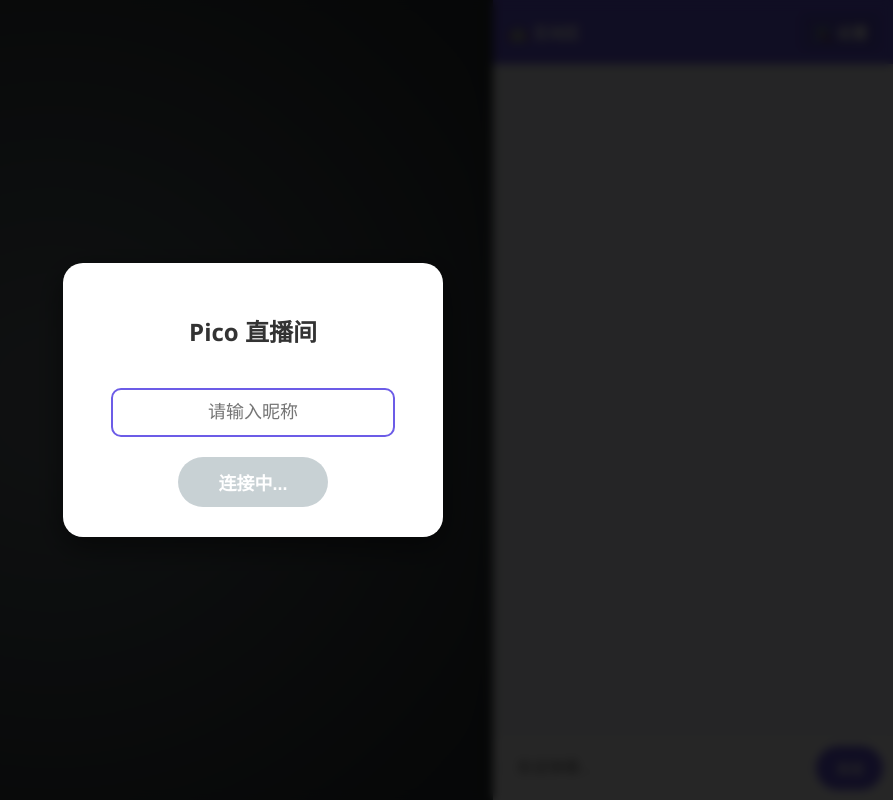
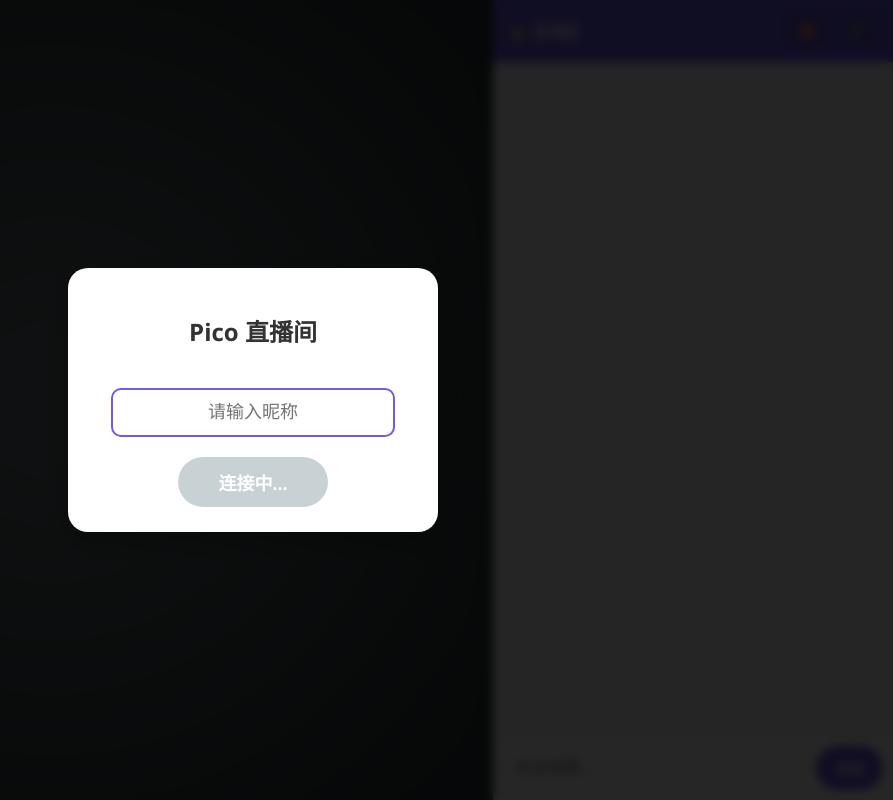
Before and after one commit to yk-CNMB/ai-pi-companion, a Flask app: page /pico/1762630617 in a window 1280 px wide. Shown: the whole page, without its empty margins (387-1280 px from the left). Run offline with Flask 3, Linux system fonts and the light colour scheme; some libraries are stand-ins or nearby versions.

Commit message:
Update chat.html

```diff
--- a/templates/chat.html
+++ b/templates/chat.html
@@ -4,131 +4,170 @@
     <meta charset="UTF-8">
     <meta name="viewport" content="width=device-width, initial-scale=1.0, maximum-scale=1.0, user-scalable=no">
     <title>Pico Studio</title>
+    <!-- 核心库 -->
     <script src="/static/js/live2d.min.js"></script>
     <script src="/static/js/live2dcubismcore.min.js"></script>
     <script src="/static/js/pixi.min.js"></script>
     <script src="/static/js/index.min.js"></script>
+    <script src="https://cdnjs.cloudflare.com/ajax/libs/socket.io/4.7.5/socket.io.js"></script>
     <style>
-        /* --- 样式 (精简版，功能不变) --- */
-        body{font-family:"Segoe UI",sans-serif;margin:0;padding:0;height:100vh;background-color:#2d3436;display:flex;flex-direction:row;overflow:hidden;color:#333}
-        #stage-container{flex:1;position:relative;background-image:radial-gradient(circle,#636e72 10%,#2d3436 90%);overflow:hidden;cursor:move}
-        #live2d-canvas{position:absolute;top:0;left:0;width:100%;height:100%}
-        #chat-container{width:400px;display:flex;flex-direction:column;background:rgba(255,255,255,0.95);z-index:2;box-shadow:-5px 0 15px rgba(0,0,0,0.2)}
-        @media(max-width:768px){body{flex-direction:column}#stage-container{flex:4}#chat-container{width:100%;flex:6}}
-        #header{background:#6c5ce7;color:white;padding:15px;text-align:center;font-weight:bold;position:relative;display:flex;justify-content:space-between;align-items:center}
-        #studio-btn{cursor:pointer;padding:5px 10px;background:rgba(0,0,0,0.1);border-radius:5px}
-        #chat-window{flex:1;overflow-y:auto;padding:15px;background:#f5f7fa}
-        .message-container{display:flex;margin-bottom:15px;flex-direction:column}
-        .message-info{font-size:12px;color:#999;margin-bottom:4px;padding:0 5px}
-        .message-bubble{padding:10px 14px;border-radius:16px;max-width:85%;word-wrap:break-word;box-shadow:0 1px 2px rgba(0,0,0,0.1)}
-        .self{align-items:flex-end} .self .message-bubble{background:#6c5ce7;color:white;border-bottom-right-radius:4px}
-        .other{align-items:flex-start} .other .message-bubble{background:white;color:#333;border-bottom-left-radius:4px}
-        .pico{align-items:flex-start} .pico .message-info{color:#e84393;font-weight:bold} .pico .message-bubble{background:#fff0f6;color:#333;border:2px solid #f8a5c2;border-bottom-left-radius:4px}
-        .system{align-items:center;margin:10px 0} .system .message-bubble{background:#eee;color:#666;font-size:12px;padding:4px 12px;border-radius:12px;box-shadow:none}
-        #input-area{display:flex;padding:10px;background:white;border-top:1px solid #eee}
-        #user-input{flex:1;padding:12px;border:1px solid #ddd;border-radius:25px;font-size:16px;outline:none}
-        #send-btn{background:#6c5ce7;color:white;border:none;padding:0 20px;margin-left:10px;border-radius:25px;font-weight:bold}
-        #login-overlay{position:fixed;top:0;left:0;width:100%;height:100%;background:rgba(0,0,0,0.85);z-index:9999;display:flex;align-items:center;justify-content:center;backdrop-filter:blur(5px)}
-        #login-box{background:white;padding:30px;border-radius:20px;text-align:center;width:85%;max-width:320px;box-shadow:0 10px 30px rgba(0,0,0,0.5)}
-        #username-input{width:80%;padding:12px;margin:20px 0;border:2px solid #6c5ce7;border-radius:10px;font-size:18px;text-align:center;outline:none}
-        #login-btn{background:#6c5ce7;color:white;border:none;padding:12px 40px;border-radius:30px;font-size:18px;font-weight:bold;transition:all 0.3s}
-        #login-btn:disabled{background:#b2bec3;cursor:not-allowed;opacity:0.7}
-        #studio-overlay{position:fixed;top:0;left:0;width:100%;height:100%;background:rgba(0,0,0,0.85);z-index:8888;display:none;align-items:center;justify-content:center;backdrop-filter:blur(5px)}
-        .modal-box{background:white;padding:20px;border-radius:20px;width:90%;max-width:500px;max-height:80vh;overflow-y:auto}
-        .model-list{display:grid;grid-template-columns:repeat(auto-fill,minmax(90px,1fr));gap:10px;margin-top:10px}
-        .model-card{background:#f0f0f0;padding:10px;border-radius:8px;text-align:center;cursor:pointer;border:2px solid transparent}
-        .model-card.active{border-color:#6c5ce7;background:#e0dfff}
-        .btn-del{color:red;font-size:12px;display:block;margin-top:5px}
-        #toast-container{position:fixed;top:20px;left:50%;transform:translateX(-50%);z-index:10000}
-        .toast{background:rgba(0,0,0,0.8);color:white;padding:10px 20px;border-radius:25px;margin-bottom:10px;font-size:14px;animation:fadeOut 3s forwards}
-        @keyframes fadeOut{0%{opacity:1}80%{opacity:1}100%{opacity:0}}
-        .audio-player{margin-top:8px;height:32px;width:100%;opacity:0.8;border-radius:16px}
+        /* --- 布局样式 --- */
+        body { font-family: "Segoe UI", sans-serif; margin: 0; padding: 0; height: 100vh; background-color: #2d3436; display: flex; overflow: hidden; color: #333; }
+        #stage-container { flex: 1; position: relative; background-image: radial-gradient(circle, #636e72 10%, #2d3436 90%); overflow: hidden; cursor: move; }
+        #live2d-canvas { position: absolute; top:0; left:0; width:100%; height:100%; }
+        #chat-container { width: 400px; display: flex; flex-direction: column; background: rgba(255,255,255,0.95); z-index: 10; box-shadow: -5px 0 15px rgba(0,0,0,0.2); }
+        @media(max-width:768px) { body { flex-direction: column; } #stage-container { flex: 4; } #chat-container { width: 100%; flex: 6; } }
+
+        /* --- 头部按钮区 --- */
+        #header { background: #6c5ce7; color: white; padding: 15px; text-align: center; font-weight: bold; display: flex; justify-content: space-between; align-items: center; }
+        .header-btns { display: flex; gap: 10px; }
+        .icon-btn { cursor: pointer; padding: 5px 10px; background: rgba(0,0,0,0.1); border-radius: 5px; user-select: none; }
+        .icon-btn:hover { background: rgba(0,0,0,0.2); }
+
+        /* --- 聊天窗口 --- */
+        #chat-window { flex: 1; overflow-y: auto; padding: 15px; background: #f5f7fa; }
+        .message-container { display: flex; margin-bottom: 15px; flex-direction: column; }
+        .message-info { font-size: 12px; color: #999; margin-bottom: 4px; padding: 0 5px; }
+        .message-bubble { padding: 10px 14px; border-radius: 16px; max-width: 85%; word-wrap: break-word; box-shadow: 0 1px 2px rgba(0,0,0,0.1); }
+        .self { align-items: flex-end; } .self .message-bubble { background: #6c5ce7; color: white; border-bottom-right-radius: 4px; }
+        .other { align-items: flex-start; } .other .message-bubble { background: white; color: #333; border-bottom-left-radius: 4px; }
+        .pico { align-items: flex-start; } .pico .message-info { color: #e84393; font-weight: bold; } .pico .message-bubble { background: #fff0f6; color: #333; border: 2px solid #f8a5c2; border-bottom-left-radius: 4px; }
+        .system { align-items: center; margin: 10px 0; } .system .message-bubble { background: #eee; color: #666; font-size: 12px; padding: 4px 12px; border-radius: 12px; box-shadow: none; }
+        .audio-player { margin-top: 8px; height: 32px; width: 100%; opacity: 0.8; border-radius: 16px; }
+
+        /* --- 输入区 --- */
+        #input-area { display: flex; padding: 10px; background: white; border-top: 1px solid #eee; }
+        #user-input { flex: 1; padding: 12px; border: 1px solid #ddd; border-radius: 25px; font-size: 16px; outline: none; }
+        #send-btn { background: #6c5ce7; color: white; border: none; padding: 0 20px; margin-left: 10px; border-radius: 25px; font-weight: bold; }
+
+        /* --- 浮层 (登录 & 工作室) --- */
+        .overlay { position: fixed; top:0; left:0; width:100%; height:100%; background:rgba(0,0,0,0.85); z-index:9999; display:flex; align-items:center; justify-content:center; backdrop-filter:blur(5px); }
+        .modal-box { background: white; padding: 25px; border-radius: 20px; width: 90%; max-width: 500px; max-height: 80vh; overflow-y: auto; box-shadow: 0 10px 30px rgba(0,0,0,0.3); }
+        #login-overlay { z-index: 10000; }
+        #studio-overlay { display: none; z-index: 9000; }
+        #username-input { width: 80%; padding: 12px; margin: 20px 0; border: 2px solid #6c5ce7; border-radius: 10px; font-size: 18px; text-align: center; outline: none; }
+        #login-btn { background: #6c5ce7; color: white; border: none; padding: 12px 40px; border-radius: 30px; font-size: 18px; font-weight: bold; }
+        #login-btn:disabled { background: #b2bec3; opacity: 0.7; }
+        .model-list { display: grid; grid-template-columns: repeat(auto-fill, minmax(90px, 1fr)); gap: 10px; margin-top: 10px; }
+        .model-card { background: #f0f0f0; padding: 10px; border-radius: 8px; text-align: center; cursor: pointer; border: 2px solid transparent; }
+        .model-card.active { border-color: #6c5ce7; background: #e0dfff; }
+        .btn-del { color: red; font-size: 12px; display: block; margin-top: 5px; }
+        .chip { background: #eee; padding: 5px 10px; border-radius: 15px; cursor: pointer; margin: 5px; display: inline-block; }
+
+        /* --- Toast --- */
+        #toast-container { position: fixed; top: 20px; left: 50%; transform: translateX(-50%); z-index: 11000; }
+        .toast { background: rgba(0,0,0,0.8); color: white; padding: 10px 20px; border-radius: 25px; margin-bottom: 10px; animation: fadeOut 3s forwards 2s; }
+        @keyframes fadeOut { to { opacity: 0; visibility: hidden; } }
     </style>
 </head>
 <body>
     <div id="toast-container"></div>
-    <div id="login-overlay"><div id="login-box"><h2>Pico 直播间</h2><input id="username-input" placeholder="请输入昵称" maxlength="10" autocomplete="off"><br><button id="login-btn" disabled>连接中...</button></div></div>
-    <div id="studio-overlay"><div class="modal-box"><div style="display:flex;justify-content:space-between;margin-bottom:15px;"><h3>🛠️ 工作室</h3><button onclick="document.getElementById('studio-overlay').style.display='none'" style="border:none;background:none;font-size:24px;">×</button></div><div id="model-list" class="model-list">加载中...</div><hr><h3>🧠 人设编辑</h3><textarea id="persona-text" style="width:100%;height:100px;margin-bottom:10px;"></textarea><button id="save-persona-btn" style="width:100%;padding:10px;background:#6c5ce7;color:white;border:none;border-radius:10px;">保存人设</button><hr><h3>☁️ 下载更多</h3><div style="display:flex;gap:10px;flex-wrap:wrap;"><button onclick="dlModel('Mao')">Mao</button><button onclick="dlModel('Natori')">Natori</button><button onclick="dlModel('Rice')">Rice</button><button onclick="dlModel('Wanko')">Wanko</button></div></div></div>
+    <!-- 登录层 -->
+    <div id="login-overlay" class="overlay"><div class="modal-box" style="text-align:center;max-width:320px"><h2>Pico 直播间</h2><input id="username-input" placeholder="请输入昵称" maxlength="12" autocomplete="off"><br><button id="login-btn" disabled>连接中...</button></div></div>
+    <!-- 工作室层 -->
+    <div id="studio-overlay" class="overlay"><div class="modal-box"><div style="display:flex;justify-content:space-between;margin-bottom:15px;"><h3>🛠️ 工作室</h3><button onclick="document.getElementById('studio-overlay').style.display='none'" style="border:none;background:none;font-size:24px;">×</button></div><div id="model-list" class="model-list">加载中...</div><hr><h3>🧠 人设编辑</h3><textarea id="persona-text" style="width:100%;height:100px;margin-bottom:10px;"></textarea><button id="save-persona-btn" style="width:100%;padding:10px;background:#6c5ce7;color:white;border:none;border-radius:10px;">保存人设</button><hr><h3>☁️ 下载更多</h3><div><span class="chip" onclick="dlModel('Mao')">Mao</span><span class="chip" onclick="dlModel('Natori')">Natori</span><span class="chip" onclick="dlModel('Rice')">Rice</span><span class="chip" onclick="dlModel('Wanko')">Wanko</span></div></div></div>
+
+    <!-- 主界面 -->
     <div id="stage-container"><canvas id="live2d-canvas"></canvas></div>
-    <div id="chat-container"><div id="header"><span id="room-title">🤖 互动区</span><div id="studio-btn">🛠️ 设置</div></div><div id="chat-window"></div><div id="input-area"><input id="user-input" placeholder="发送弹幕..."><button id="send-btn">发送</button></div></div>
+    <div id="chat-container">
+        <div id="header">
+            <span id="room-title">🤖 互动区</span>
+            <div class="header-btns">
+                <div id="reset-btn" class="icon-btn" title="模型归位">🎯</div>
+                <div id="studio-btn" class="icon-btn" title="工作室">🛠️</div>
+            </div>
+        </div>
+        <div id="chat-window"></div>
+        <div id="input-area"><input id="user-input" placeholder="发送弹幕..."><button id="send-btn">发送</button></div>
+    </div>
 
-    <script src="https://cdnjs.cloudflare.com/ajax/libs/socket.io/4.7.5/socket.io.js"></script>
     <script>
-        const socket = io({reconnection: true});
-        let app_pixi, model, myUser="", currentModelId="", audioContext, analyser, dataArray, isTalking=false, isDragging=false, dragData;
+        const socket = io({reconnection:true});
+        let app_pixi, model, myUser="", currentModelId="", audioCtx, analyser, dataArray, isTalking=false, isDragging=false, dragData;
 
-        // --- 连接状态监控 (核心修复) ---
+        // --- 连接 & 登录 ---
         const loginBtn = document.getElementById('login-btn');
-        socket.on('connect', () => {
-            // 连接成功，但按钮仍然禁用，等待 server_ready 信号
-            console.log("Socket connected, waiting for server ready...");
-        });
-        socket.on('server_ready', (d) => {
-            console.log("Server is ready!", d);
-            loginBtn.textContent = "进入直播间";
-            loginBtn.disabled = false;
-        });
+        socket.on('connect', () => {}); // 等待 server_ready
+        socket.on('server_ready', () => { loginBtn.textContent="进入直播间"; loginBtn.disabled=false; });
         socket.on('disconnect', () => { loginBtn.textContent="已断开..."; loginBtn.disabled=true; });
-
-        // --- 登录 ---
         loginBtn.onclick = () => {
             let n = document.getElementById('username-input').value.trim();
-            if(n) {
-                myUser = n;
-                loginBtn.disabled = true; loginBtn.textContent = "登录中...";
-                socket.emit('login', {username: n});
-                if(!audioContext) try{audioContext=new(window.AudioContext||window.webkitAudioContext)();analyser=audioContext.createAnalyser();analyser.fftSize=512;dataArray=new Uint8Array(analyser.frequencyBinCount);}catch(e){}
-            }
+            if(n) { myUser=n; loginBtn.disabled=true; loginBtn.textContent="登录中..."; socket.emit('login',{username:n}); initAudio(); }
         };
         socket.on('login_success', (d) => {
             document.getElementById('login-overlay').style.display='none';
-            document.getElementById('room-title').textContent=`🤖 ${d.current_model.name} (${myUser})`;
+            document.getElementById('room-title').textContent=`🤖 ${d.current_model.name}`;
             if(d.current_model.path) loadModel(d.current_model.path);
         });
         socket.on('login_failed', (d) => { alert(d.error); loginBtn.disabled=false; loginBtn.textContent="重试"; });
 
-        // --- Live2D ---
+        // --- Live2D 引擎 (含核心修复：绝对居中) ---
         async function loadModel(path) {
             if(!app_pixi) {
                 app_pixi = new PIXI.Application({ view:document.getElementById('live2d-canvas'), autoStart:true, resizeTo:document.getElementById('stage-container'), transparent:true });
-                app_pixi.stage.interactive=true; app_pixi.stage.on('pointerdown',onDragStart).on('pointerup',onDragEnd).on('pointerupoutside',onDragEnd).on('pointermove',onDragMove);
+                app_pixi.stage.interactive=true;
+                app_pixi.stage.on('pointerdown',onDragStart).on('pointerup',onDragEnd).on('pointerupoutside',onDragEnd).on('pointermove',onDragMove);
                 document.getElementById('stage-container').addEventListener('wheel',onWheel,{passive:false});
             }
             try {
                 if(model) app_pixi.stage.removeChild(model);
+                console.log("Load:", path);
                 model = await PIXI.live2d.Live2DModel.from(path);
                 app_pixi.stage.addChild(model);
-                resetModel();
+                resetModel(); // 加载完成后立即居中
                 app_pixi.ticker.remove(lipSync); app_pixi.ticker.add(lipSync);
                 if(model.internalModel.motionManager) model.internalModel.motionManager.startRandomMotion('Idle');
             } catch(e) { console.error(e); showToast("❌ 模型加载失败","error"); }
         }
-        function resetModel() { if(model&&app_pixi){ const st=document.getElementById('stage-container'); const sc=Math.min(st.clientWidth/model.width, st.clientHeight/model.height)*1.2; model.scale.set(sc); model.x=(st.clientWidth-model.width*sc)/2; model.y=st.clientHeight-model.height*sc+100; } }
-        window.onresize = resetModel;
+
+        // 【核心修复】绝对居中函数
+        function resetModel() {
+            if(!model||!app_pixi) return;
+            const st = document.getElementById('stage-container');
+            // 1. 先重置缩放，获取原始尺寸
+            model.scale.set(1);
+            // 2. 计算适配屏幕的安全缩放比 (留 20% 边距)
+            const scaleX = (st.clientWidth * 0.8) / model.width;
+            const scaleY = (st.clientHeight * 0.8) / model.height;
+            const safeScale = Math.min(scaleX, scaleY);
+            model.scale.set(safeScale);
+            // 3. 绝对居中计算
+            model.x = (st.clientWidth - model.width) / 2;
+            model.y = (st.clientHeight - model.height) / 2;
+            console.log("已归位:", model.x, model.y, safeScale);
+        }
+        // 绑定到右上角的🎯按钮
+        document.getElementById('reset-btn').onclick = resetModel;
+        window.addEventListener('resize', () => setTimeout(resetModel, 100)); // 窗口改变时延迟一点再重置
+
+        // 拖拽 & 缩放
         function onDragStart(e){ if(model){isDragging=true;dragData=e.data;model.alpha=0.8;} }
         function onDragEnd(){ isDragging=false;if(model)model.alpha=1; }
         function onDragMove(){ if(isDragging&&model){const p=dragData.getLocalPosition(model.parent);model.x=p.x-model.width/2;model.y=p.y-model.height/2;} }
         function onWheel(e){ e.preventDefault();if(model){model.scale.x*=(e.deltaY<0?1.1:0.9);model.scale.y=model.scale.x;} }
 
-        function lipSync() { if(!model||!analyser||!isTalking)return; analyser.getByteFrequencyData(dataArray); let sum=0; for(let i=0;i<dataArray.length;i++)sum+=dataArray[i]; if(model.internalModel?.coreModel) model.internalModel.coreModel.setParameterValueById('ParamMouthOpenY', Math.min(1.0,(sum/dataArray.length)/30)); }
-        function triggerMotion(emo) { if(!model?.internalModel?.motionManager)return; try{ let m=model.internalModel.motionManager; switch(emo){ case 'HAPPY':m.startRandomMotion(m.motionGroups.includes('Charm')?'Charm':'TapBody');break; case 'ANGRY':case 'SHOCK':m.startRandomMotion(m.motionGroups.includes('Shame')?'Shame':'Shake');break; default:m.startRandomMotion('Idle'); } if(model.internalModel.settings.expressions){ let idx=0;if(emo==='SAD')idx=1;else if(emo==='ANGRY')idx=3;else if(emo==='HAPPY')idx=4;else if(emo==='SHOCK')idx=5; if(model.internalModel.settings.expressions[idx]) model.expression(model.internalModel.settings.expressions[idx].Name); } }catch(e){} }
+        // 口型 & 动作
+        function lipSync(){if(!model||!analyser||!isTalking)return;analyser.getByteFrequencyData(dataArray);let sum=0;for(let i=0;i<dataArray.length;i++)sum+=dataArray[i];if(model.internalModel?.coreModel)model.internalModel.coreModel.setParameterValueById('ParamMouthOpenY',Math.min(1.0,(sum/dataArray.length)/30));}
+        function triggerMotion(emo){if(!model?.internalModel?.motionManager)return;try{let m=model.internalModel.motionManager;switch(emo){case 'HAPPY':if(m.motionGroups.includes('Charm'))m.startRandomMotion('Charm');else m.startRandomMotion('TapBody');break;case 'ANGRY':case 'SHOCK':if(m.motionGroups.includes('Shame'))m.startRandomMotion('Shame');else m.startRandomMotion('Shake');break;default:m.startRandomMotion('Idle');}if(model.internalModel.settings.expressions){let idx=0;if(emo==='SAD')idx=1;else if(emo==='ANGRY')idx=3;else if(emo==='HAPPY')idx=4;else if(emo==='SHOCK')idx=5;if(model.internalModel.settings.expressions[idx])model.expression(model.internalModel.settings.expressions[idx].Name);}}catch(e){}}
 
-        // --- 工作室 ---
-        document.getElementById('studio-btn').onclick=()=>{ document.getElementById('studio-overlay').style.display='flex'; socket.emit('get_studio_data'); };
-        socket.on('studio_data',(d)=>{ const list=document.getElementById('model-list'); list.innerHTML=""; currentModelId=d.current_id; d.models.forEach(m=>{ let el=document.createElement('div'); el.className=`model-card ${m.id===d.current_id?'active':''}`; el.innerHTML=`<div>${m.name}</div>${m.id!==d.current_id?`<span class="btn-del" onclick="delModel('${m.id}',event)">🗑️</span>`:''}`; el.onclick=()=>socket.emit('switch_model',{id:m.id}); list.appendChild(el); if(m.id===d.current_id)document.getElementById('persona-text').value=m.persona; }); });
-        socket.on('model_switched',(m)=>{ loadModel(m.path); document.getElementById('room-title').textContent=`🤖 ${m.name} (${myUser})`; if(document.getElementById('studio-overlay').style.display==='flex')socket.emit('get_studio_data'); showToast(`✨ 已切换为 ${m.name}`); });
-        window.delModel=(id,e)=>{e.stopPropagation();if(confirm('确定删除？'))socket.emit('delete_model',{id});};
+        // --- 工作室 & 消息逻辑 (保持不变) ---
+        document.getElementById('studio-btn').onclick=()=>{document.getElementById('studio-overlay').style.display='flex';socket.emit('get_studio_data');};
+        socket.on('studio_data',(d)=>{const list=document.getElementById('model-list');list.innerHTML="";currentModelId=d.current_id;d.models.forEach(m=>{let el=document.createElement('div');el.className=`model-card ${m.id===d.current_id?'active':''}`;el.innerHTML=`<div>${m.name}</div>${m.id!==d.current_id?`<span class="btn-del" onclick="delModel('${m.id}',event)">🗑️</span>`:''}`;el.onclick=()=>socket.emit('switch_model',{id:m.id});list.appendChild(el);if(m.id===d.current_id)document.getElementById('persona-text').value=m.persona;});});
+        socket.on('model_switched',(m)=>{loadModel(m.path);document.getElementById('room-title').textContent=`🤖 ${m.name} (${myUser})`;if(document.getElementById('studio-overlay').style.display==='flex')socket.emit('get_studio_data');showToast(`✨ 已切换为 ${m.name}`);});
+        window.delModel=(id,e)=>{e.stopPropagation();if(confirm('删除？'))socket.emit('delete_model',{id});};
         window.dlModel=(n)=>socket.emit('download_model',{name:n});
         document.getElementById('save-persona-btn').onclick=()=>socket.emit('save_persona',{id:currentModelId,text:document.getElementById('persona-text').value});
 
-        // --- 消息 ---
         socket.on('chat',(d)=>addMsg(d.text,d.sender,d.sender===myUser?'self':'other'));
         socket.on('sys',(d)=>addMsg(d.text,'系统','system'));
         socket.on('response',(d)=>{addMsg(d.text,'Pico','pico',d.emotion);triggerMotion(d.emotion||'NORMAL');});
         socket.on('audio_response',(d)=>{if(d.audio&&lastPico){let a=new Audio();a.crossOrigin="anonymous";a.src=d.audio;let ui=document.createElement('audio');ui.className='audio-player';ui.controls=true;ui.src=d.audio;lastPico.appendChild(ui);document.getElementById('chat-window').scrollTop=99999;if(audioContext){if(audioContext.state==='suspended')audioContext.resume();try{let s=audioContext.createMediaElementSource(a);s.connect(analyser);analyser.connect(audioContext.destination);a.onplay=()=>{isTalking=true};a.onpause=a.onended=()=>{isTalking=false;if(model?.internalModel?.coreModel)model.internalModel.coreModel.setParameterValueById('ParamMouthOpenY',0)};}catch(e){}}a.play().catch(()=>{});}});
         socket.on('toast',(d)=>showToast(d.text,d.type));
+
+        function initAudio(){if(!audioContext)try{audioContext=new(window.AudioContext||window.webkitAudioContext)();analyser=audioContext.createAnalyser();analyser.fftSize=512;dataArray=new Uint8Array(analyser.frequencyBinCount);}catch(e){}}
+        let lastPico=null;
         function addMsg(t,u,y,e){let d=document.createElement('div');d.className=`message-container ${y}`;if(y!=='system')d.innerHTML=`<div class="message-info">${u} ${e?`[${e}]`:''}</div>`;d.innerHTML+=`<div class="message-bubble">${t}</div>`;document.getElementById('chat-window').appendChild(d);document.getElementById('chat-window').scrollTop=99999;if(y==='pico')lastPico=d;}
-        function showToast(msg,type='success'){let t=document.createElement('div');t.className='toast';t.textContent=msg;if(type==='error'||type==='info')t.style.backgroundColor=type==='error'?'#d63031':'#0984e3';document.getElementById('toast-container').appendChild(t);setTimeout(()=>t.remove(),3500);}
+        function showToast(m,t='success'){let d=document.createElement('div');d.className='toast';d.textContent=m;if(t==='error'||t==='info')d.style.backgroundColor=t==='error'?'#d63031':'#0984e3';document.getElementById('toast-container').appendChild(d);setTimeout(()=>d.remove(),3500);}
         document.getElementById('send-btn').onclick=()=>{let i=document.getElementById('user-input');if(i.value.trim()){socket.emit('message',{text:i.value.trim()});i.value='';}};
         document.getElementById('user-input').onkeypress=(e)=>{if(e.key==='Enter')document.getElementById('send-btn').click();};
     </script>
```
